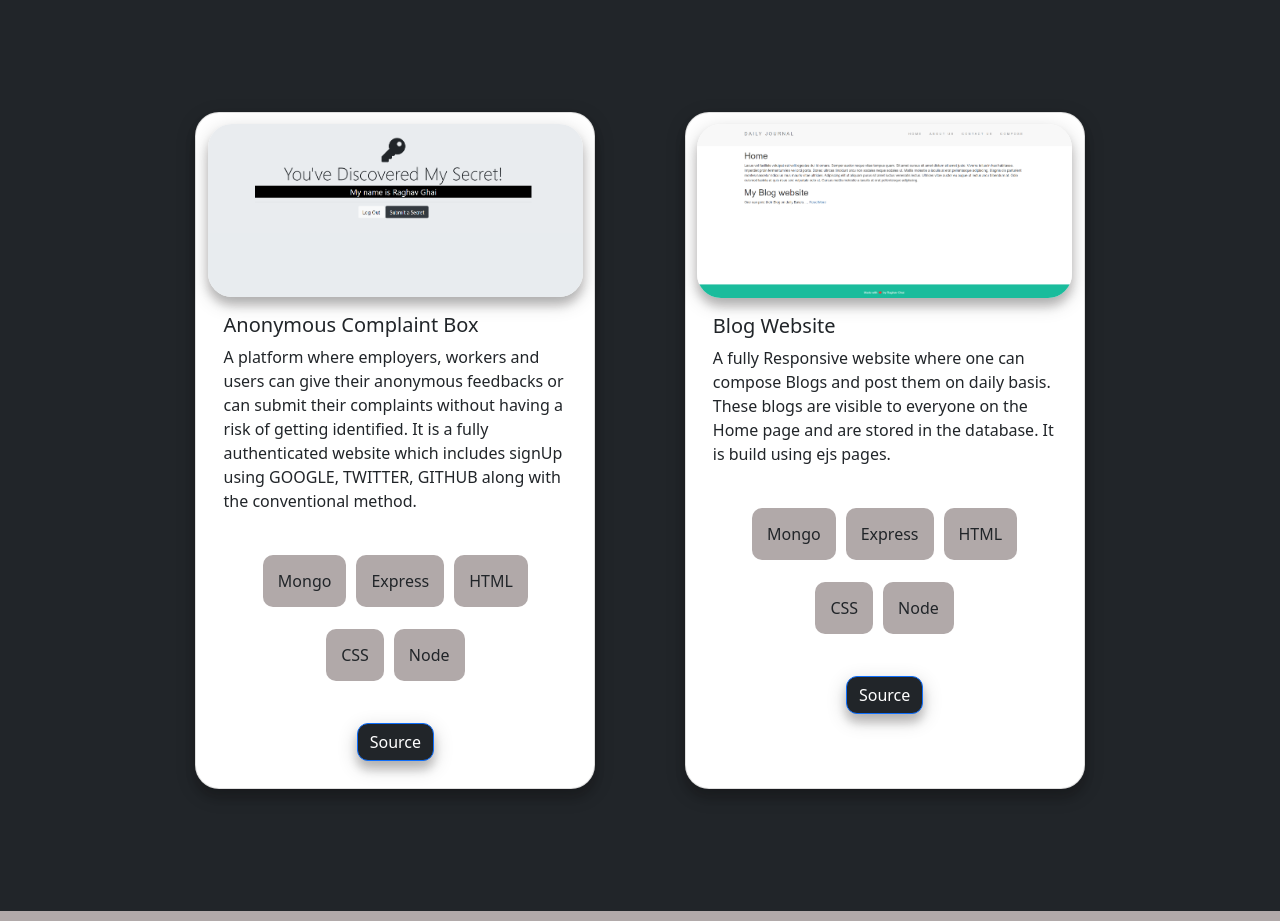
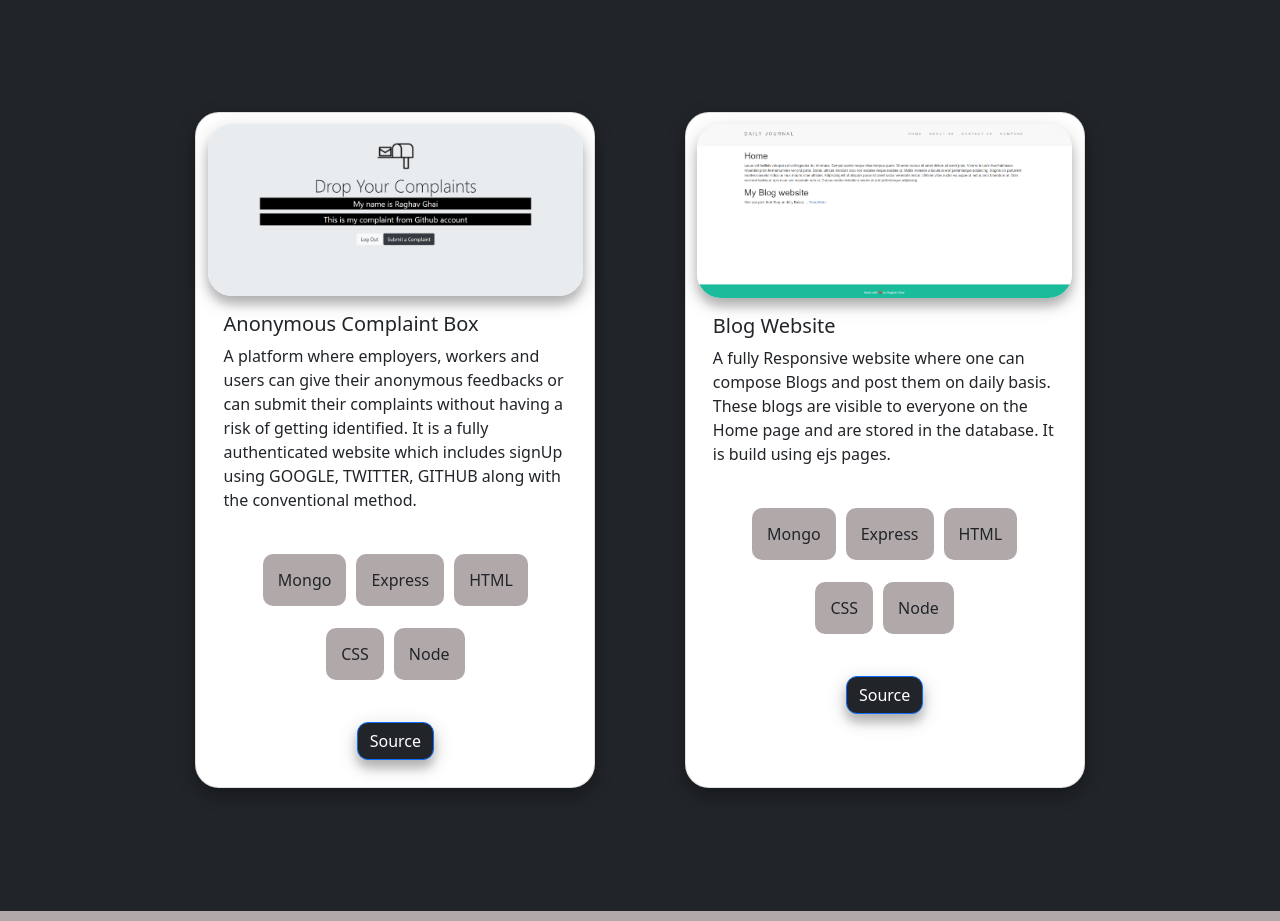
Before and after one commit to Raghav1209/Portfolio-v1, a React (Create React App) app: page / in a window 1280 px wide. Shown: the part 1920-2841 px from the top of the page. Built offline with nearby package versions, Linux system fonts and the light colour scheme.

Commit message:
updated image

```diff
--- a/src/constants.js
+++ b/src/constants.js
@@ -2,7 +2,7 @@ const Projects = [
     {
     title: 'Anonymous Complaint Box',
     description: "A platform where employers, workers and users can give their anonymous feedbacks or can submit their complaints without having a risk of getting identified. It is a fully authenticated website which includes signUp using GOOGLE, TWITTER, GITHUB along with the conventional method.",
-    image: '/images/Secrets.png',
+    image: '/images/complaints.png',
     tags: ['Mongo', 'Express', 'HTML', 'CSS', 'Node'],
     source: "https://github.com/Raghav1209/Anonymous-Complaint-Box",
     // visit: 'https://virtual-classroom-project.netlify.app/',
```
Also changed, not shown: public/images/Secrets.png (deleted), public/images/complaints.png (added).
